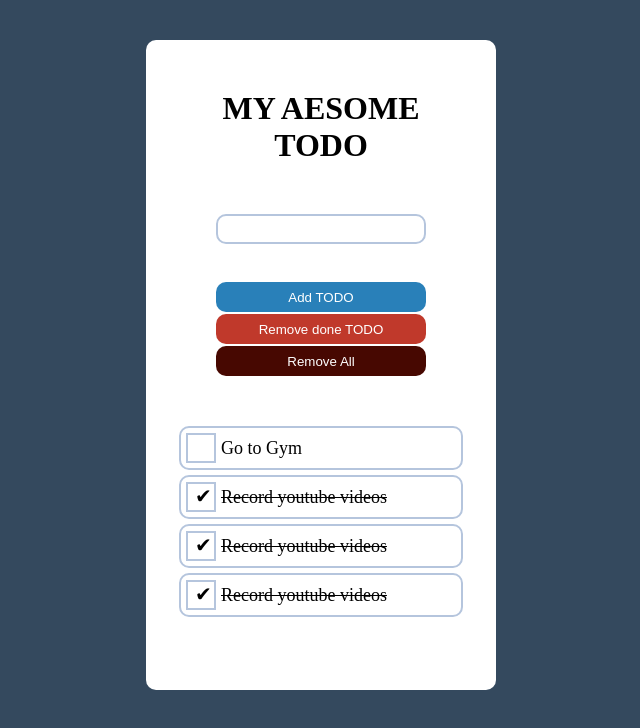
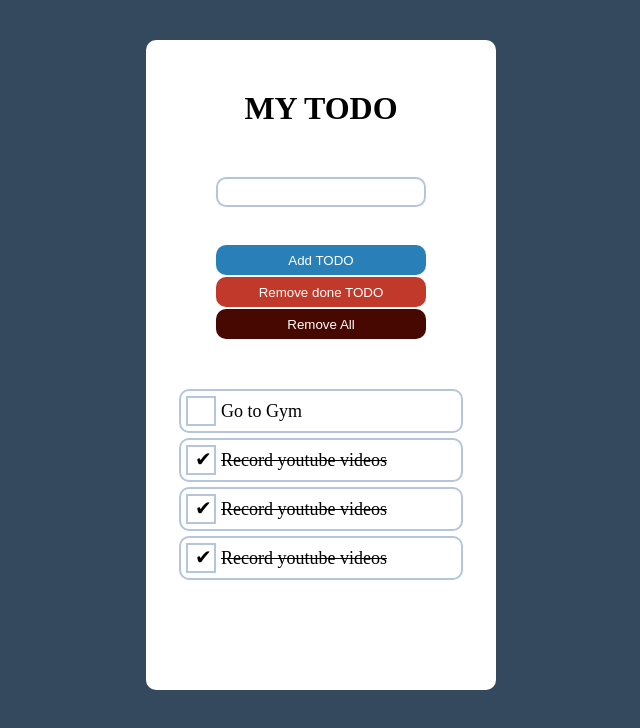
Before and after one commit to TrailblaZer132/TODO-WEB-API, a plain HTML site: page index.html in a window 1280 px wide. Shown: the whole page, without its empty margins (319-959 px from the left). Drawn offline with Linux system fonts and the light colour scheme.

Commit message:
Update index.html

```diff
--- a/index.html
+++ b/index.html
@@ -10,7 +10,7 @@
 <body>
     <div id="container">
         <div class="controls">
-            <h1>My Aesome TODO</h1>
+            <h1>My TODO</h1>
             <input type="text" id="input"><br>
             <p id="paragraph"></p>
             <button type="button" id="add">Add TODO</button>
```
